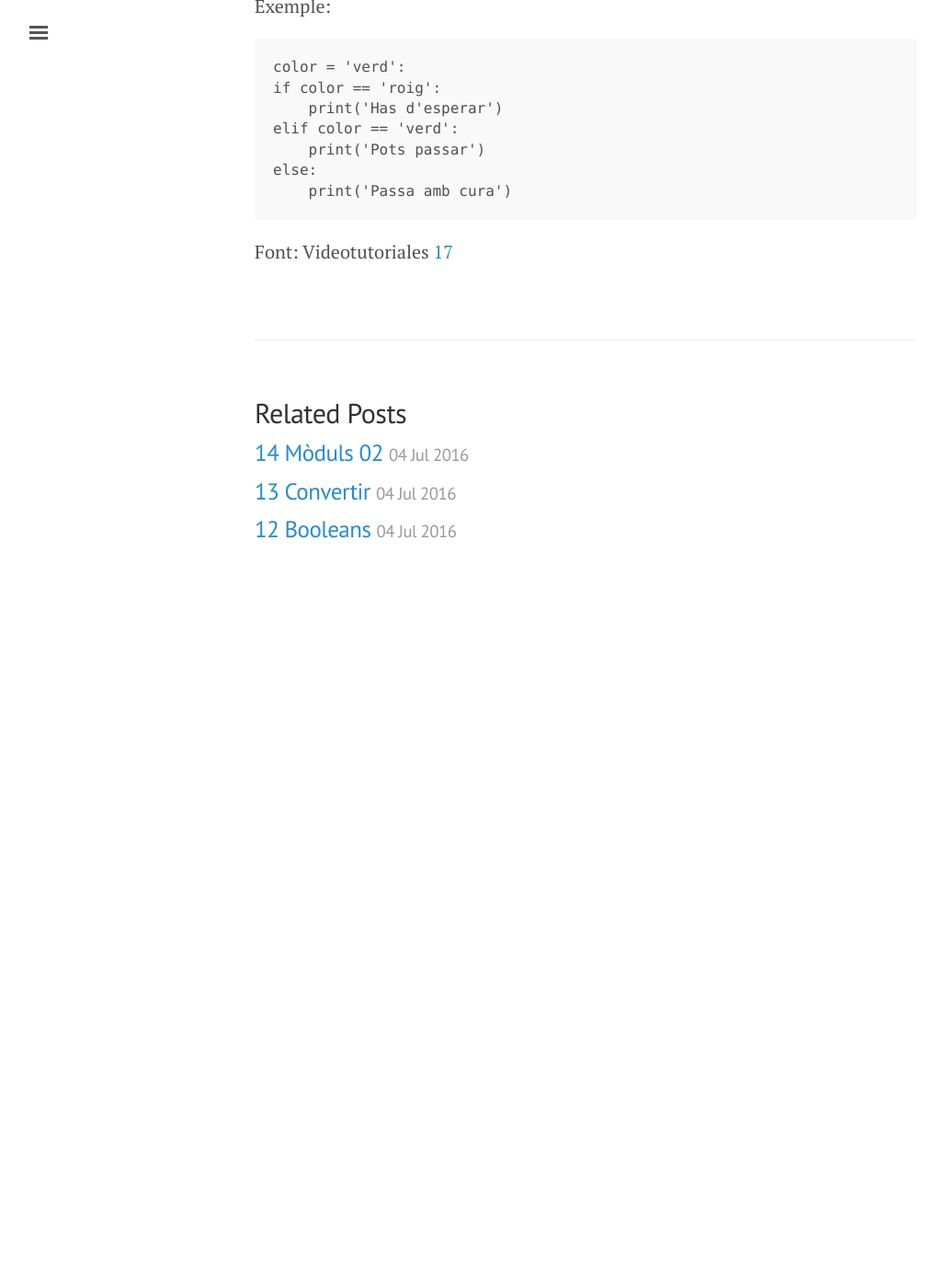
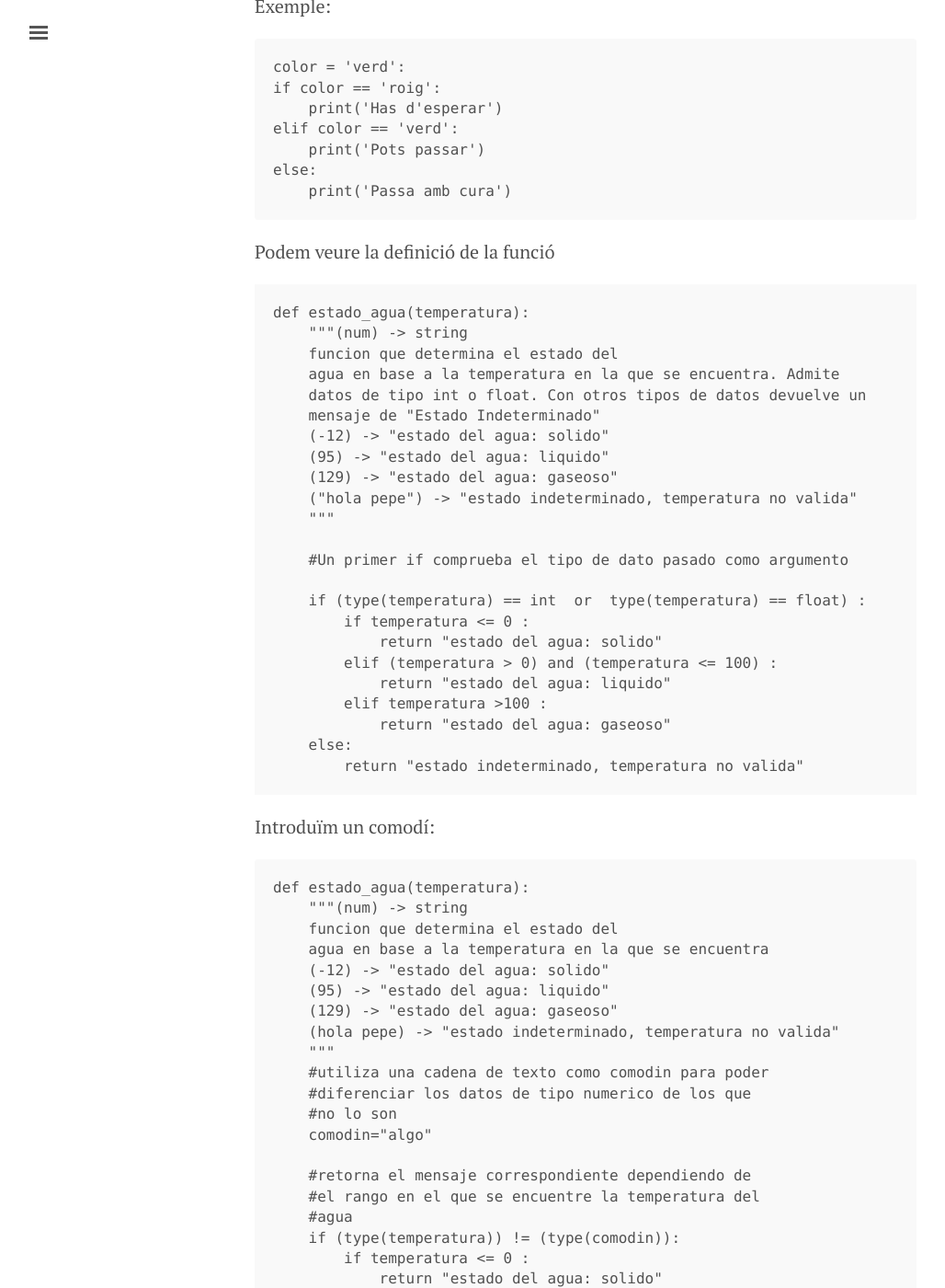
Before and after one commit to inclusa/python, a Jekyll site: the page built from _posts/2016-07-05-logica.md, in a window 1280 px wide and 1400 px high, scrolled down 290 px. Shown: the whole window at 92% size, without its empty margins (3-1031 px from the left). Built offline with Jekyll 4.4.1, drawn with Linux system fonts in a browser that asks for light colours; before the commit the page ends 941 px from its top, so only the background shows below that; some of the changed text lies outside the part shown.

Commit message:
Revisió del post

`````diff
--- a/_posts/2016-07-05-logica.md
+++ b/_posts/2016-07-05-logica.md
@@ -16,4 +16,63 @@ Exemple:
 	else:
 	    print('Passa amb cura')
 
+Podem veure la definició de la funció
+
+````
+def estado_agua(temperatura):
+    """(num) -> string
+    funcion que determina el estado del
+    agua en base a la temperatura en la que se encuentra. Admite
+    datos de tipo int o float. Con otros tipos de datos devuelve un
+    mensaje de "Estado Indeterminado"
+    (-12) -> "estado del agua: solido"
+    (95) -> "estado del agua: liquido"
+    (129) -> "estado del agua: gaseoso"
+    ("hola pepe") -> "estado indeterminado, temperatura no valida"
+    """
+
+    #Un primer if comprueba el tipo de dato pasado como argumento
+
+    if (type(temperatura) == int  or  type(temperatura) == float) :
+        if temperatura <= 0 :
+            return "estado del agua: solido"
+        elif (temperatura > 0) and (temperatura <= 100) :
+            return "estado del agua: liquido"
+        elif temperatura >100 :
+            return "estado del agua: gaseoso"
+    else:
+        return "estado indeterminado, temperatura no valida"
+```
+
+Introduïm un comodí:
+
+```
+def estado_agua(temperatura):
+    """(num) -> string
+    funcion que determina el estado del
+    agua en base a la temperatura en la que se encuentra
+    (-12) -> "estado del agua: solido"
+    (95) -> "estado del agua: liquido"
+    (129) -> "estado del agua: gaseoso"
+    (hola pepe) -> "estado indeterminado, temperatura no valida"
+    """
+    #utiliza una cadena de texto como comodin para poder
+    #diferenciar los datos de tipo numerico de los que
+    #no lo son
+    comodin="algo"
+
+    #retorna el mensaje correspondiente dependiendo de
+    #el rango en el que se encuentre la temperatura del
+    #agua
+    if (type(temperatura)) != (type(comodin)):
+        if temperatura <= 0 :
+            return "estado del agua: solido"
+        elif (temperatura > 0) and (temperatura <= 100) :
+            return "estado del agua: liquido"
+        elif temperatura >100 :
+            return "estado del agua: gaseoso"
+    else:
+        return "estado indeterminado, temperatura no valida"
+```
+
 Font: Videotutoriales [17](https://www.youtube.com/watch?v=DrZEZtguWrc&list=PLEtcGQaT56chpYflEjBWRodHJNJN8EKpO&index=18)
`````
